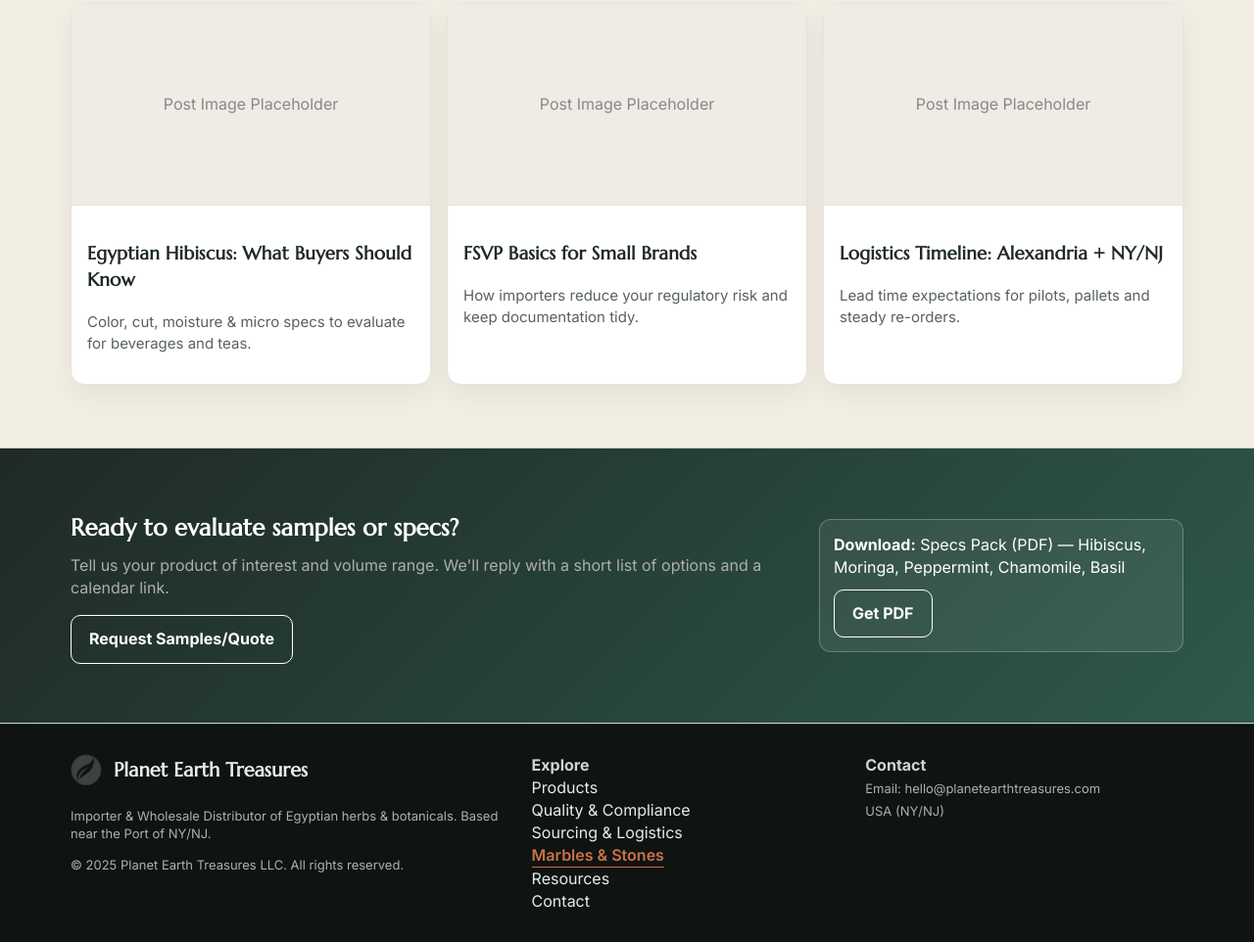
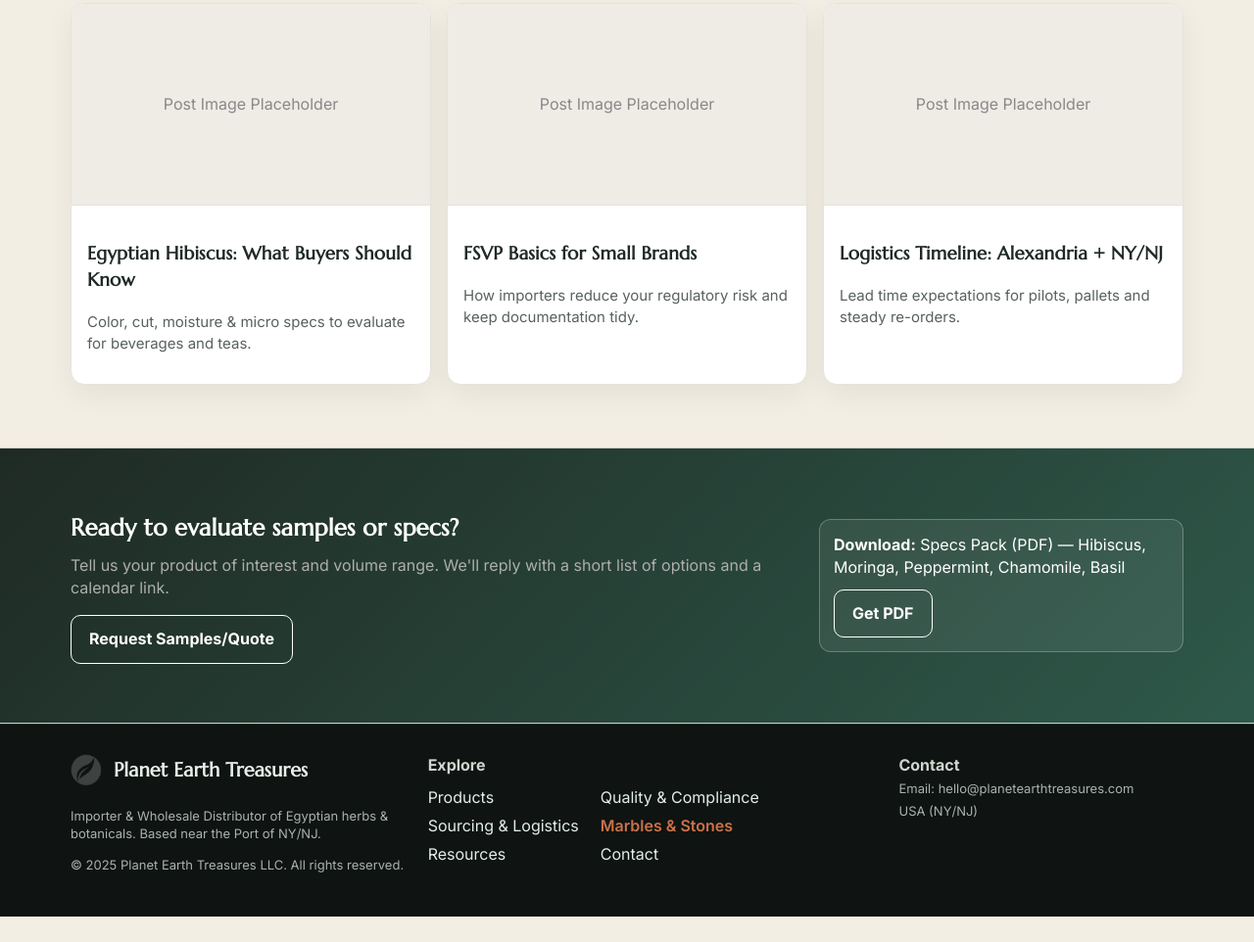
Before and after one commit to petsnyc/html, a plain HTML site: page new/index.html in a window 1280 px wide. Shown: the part 3245-4207 px from the top of the page at 98% size. After the commit the page ends 4181 px from the top, so only its background shows below. Drawn offline with Linux system fonts and the light colour scheme.

Commit message:
stones link

```diff
--- a/new/index.html
+++ b/new/index.html
@@ -299,8 +299,6 @@
       .link-highlight {
         color: var(--accent-2);
         font-weight: 600;
-        border-bottom: 1px solid var(--accent-2);
-        padding-bottom: 2px;
       }
 
       /* Featured products grid */
@@ -501,9 +499,20 @@
       footer a {
         color: #e2eee7;
       }
+      .explore-nav {
+        display: grid;
+        grid-template-columns: repeat(2, max-content);
+        gap: 6px 22px;
+        margin-top: 10px;
+        justify-content: flex-start;
+      }
+      .explore-nav a {
+        display: block;
+        white-space: nowrap;
+      }
       .foot {
         display: grid;
-        grid-template-columns: 1.4fr 1fr 1fr;
+        grid-template-columns: 1.2fr 1.6fr 1fr;
         gap: 16px;
       }
       @media (max-width: 900px) {
@@ -930,13 +939,17 @@
           </p>
         </div>
         <div>
-          <strong>Explore</strong><br />
-          <a href="/products">Products</a><br />
-          <a href="/quality">Quality &amp; Compliance</a><br />
-          <a href="/sourcing">Sourcing &amp; Logistics</a><br />
-          <a class="link-highlight" href="/marbles-stones">Marbles &amp; Stones</a><br />
-          <a href="/resources">Resources</a><br />
-          <a href="/contact?type=spices">Contact</a>
+          <strong>Explore</strong>
+          <div class="explore-nav">
+            <a href="/products">Products</a>
+            <a href="/quality">Quality &amp; Compliance</a>
+            <a href="/sourcing">Sourcing &amp; Logistics</a>
+            <a class="link-highlight" href="/marbles-stones"
+              >Marbles &amp; Stones</a
+            >
+            <a href="/resources">Resources</a>
+            <a href="/contact?type=spices">Contact</a>
+          </div>
         </div>
         <div>
           <strong>Contact</strong><br />
```
